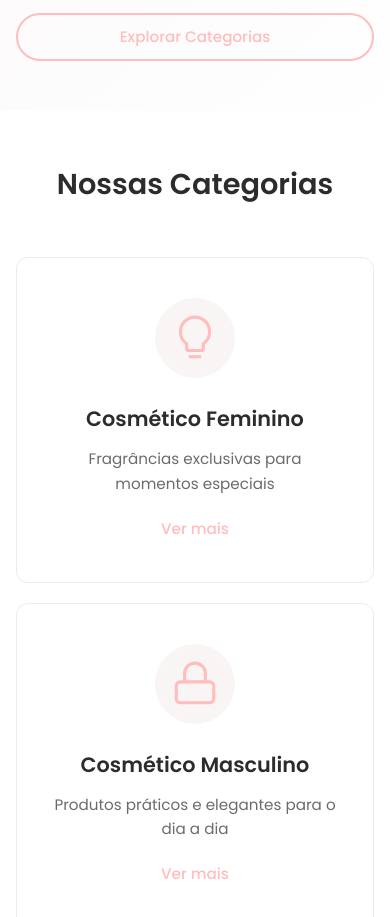
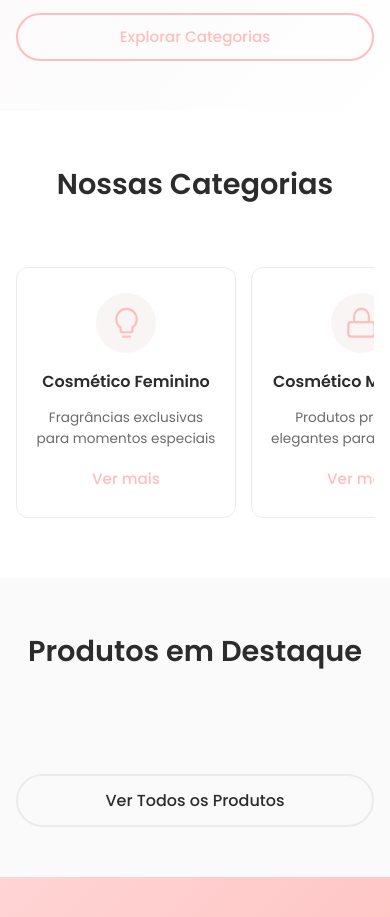
Before and after one commit to gustavohenriquemm/LojaOficial, a plain HTML site: page index.html in a window 390 px wide. Shown: the part 665-1582 px from the top of the page. Drawn offline with Linux system fonts and the light colour scheme; no server answers.

Commit message:
feat: adicionar scroll horizontal para categorias na página inicial mobile
- Categorias (Feminino, Masculino, Kits) agora deslizam horizontalmente em mobile/tablet
- Breakpoint 968px (tablets): cards de 280px
- Breakpoint 640px (mobile): cards de 250px
- Breakpoint 480px (mobile pequeno): cards de 220px
- Scroll suave com barra invisível para UX limpa
- Melhora significativa na navegação mobile

```diff
--- a/frontend/css/styles.css
+++ b/frontend/css/styles.css
@@ -1171,9 +1171,31 @@ button {
         height: 300px;
     }
 
+    /* Categorias com scroll horizontal em tablets */
+    .categories .container {
+        overflow-x: auto;
+        -webkit-overflow-scrolling: touch;
+    }
+
     .categories-grid {
-        grid-template-columns: repeat(auto-fit, minmax(220px, 1fr));
+        display: flex !important;
+        flex-wrap: nowrap !important;
         gap: 20px;
+        overflow-x: auto;
+        -webkit-overflow-scrolling: touch;
+        scrollbar-width: none;
+        -ms-overflow-style: none;
+        grid-template-columns: unset !important;
+    }
+
+    .categories-grid::-webkit-scrollbar {
+        display: none;
+    }
+
+    .category-card {
+        flex: 0 0 280px;
+        min-width: 280px;
+        max-width: 280px;
     }
 
     .products-grid {
@@ -1236,10 +1258,60 @@ button {
         padding: 50px 0;
     }
 
+    /* Categorias com scroll horizontal no mobile */
+    .categories {
+        overflow: hidden;
+    }
+
+    .categories .container {
+        overflow-x: auto;
+        -webkit-overflow-scrolling: touch;
+    }
+
     .categories-grid {
-        grid-template-columns: 1fr;
-    }
-
+        display: flex !important;
+        flex-wrap: nowrap !important;
+        gap: 15px;
+        padding: 10px 0;
+        overflow-x: auto;
+        -webkit-overflow-scrolling: touch;
+        scrollbar-width: none;
+        -ms-overflow-style: none;
+        grid-template-columns: unset !important;
+    }
+
+    .categories-grid::-webkit-scrollbar {
+        display: none;
+    }
+
+    .category-card {
+        flex: 0 0 250px;
+        min-width: 250px;
+        max-width: 250px;
+        padding: 30px 20px;
+    }
+
+    .category-icon {
+        width: 70px;
+        height: 70px;
+        margin-bottom: 20px;
+    }
+
+    .category-icon svg {
+        width: 40px;
+        height: 40px;
+    }
+
+    .category-title {
+        font-size: 1.1rem;
+    }
+
+    .category-description {
+        font-size: 0.9rem;
+        margin-bottom: 16px;
+    }
+
+    /* Produtos em grid vertical */
     .products-grid {
         grid-template-columns: 1fr;
     }
@@ -2421,4 +2493,31 @@ button {
     .related-products .product-price {
         font-size: 1rem;
     }
-}
+
+    /* Categorias ainda menores em telas pequenas */
+    .category-card {
+        flex: 0 0 220px;
+        min-width: 220px;
+        max-width: 220px;
+        padding: 25px 15px;
+    }
+
+    .category-icon {
+        width: 60px;
+        height: 60px;
+        margin-bottom: 16px;
+    }
+
+    .category-icon svg {
+        width: 35px;
+        height: 35px;
+    }
+
+    .category-title {
+        font-size: 1rem;
+    }
+
+    .category-description {
+        font-size: 0.85rem;
+    }
+}
```
